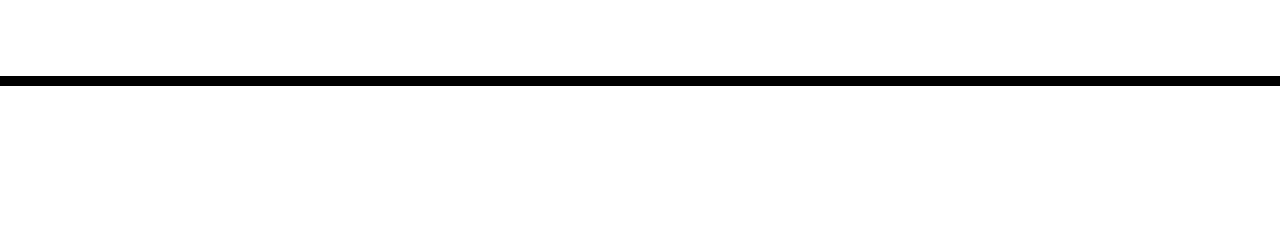
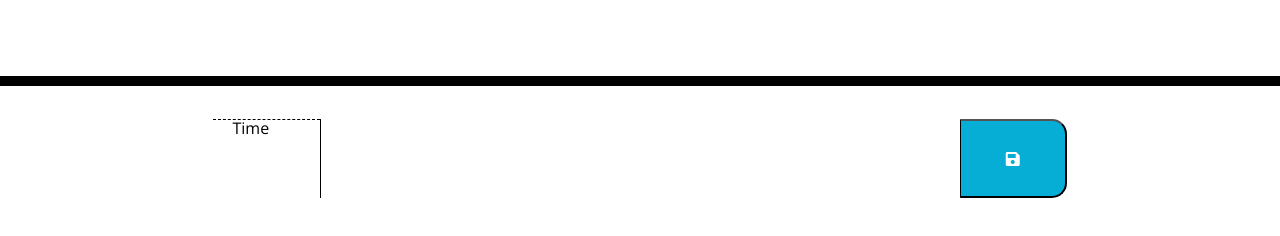
Before and after one commit to dani-hartley/work-day-scheduler, a plain HTML site: page index.html in a window 1280 px wide. Shown: the part 182-418 px from the top of the page. Drawn offline with nearby package versions, Linux system fonts and the light colour scheme; files that its build step writes are made by us from their sources.

Commit message:
added columns and attached the correct class

```diff
--- a/index.html
+++ b/index.html
@@ -18,7 +18,7 @@
       href="https://fonts.googleapis.com/css?family=Open+Sans&display=swap"
       rel="stylesheet"
     />
-    <link rel="stylesheet" href="style.css" />
+    <link rel="stylesheet" href="./Assets/CSS/style.css" />
     <title>Work Day Scheduler</title>
   </head>
 
@@ -28,11 +28,17 @@
       <p class="lead">A simple calendar app for scheduling your work day</p>
       <p id="currentDay" class="lead"></p>
     </header>
-    <div class="container">
+    <div class="container-fluid">
       <!-- Timeblocks go here -->
+      <div class="row justify-content-center">
+        <div class="col-1 hour"> Time </div>
+        <textarea class="col-6 description"></textarea>
+        <button class="col-1 saveBtn fas fa-save 3x"></button>
+      </div>
     </div>
 
     <script src="https://code.jquery.com/jquery-3.4.1.min.js"></script>
     <script src="https://cdnjs.cloudflare.com/ajax/libs/moment.js/2.24.0/moment.min.js"></script>
+    <script src="./Assets/JS/script.js"></script>
   </body>
 </html>
```
Also changed, not shown: Assets/CSS/style.css (renamed from Assets/style.css), Assets/JS/script.js (added).
